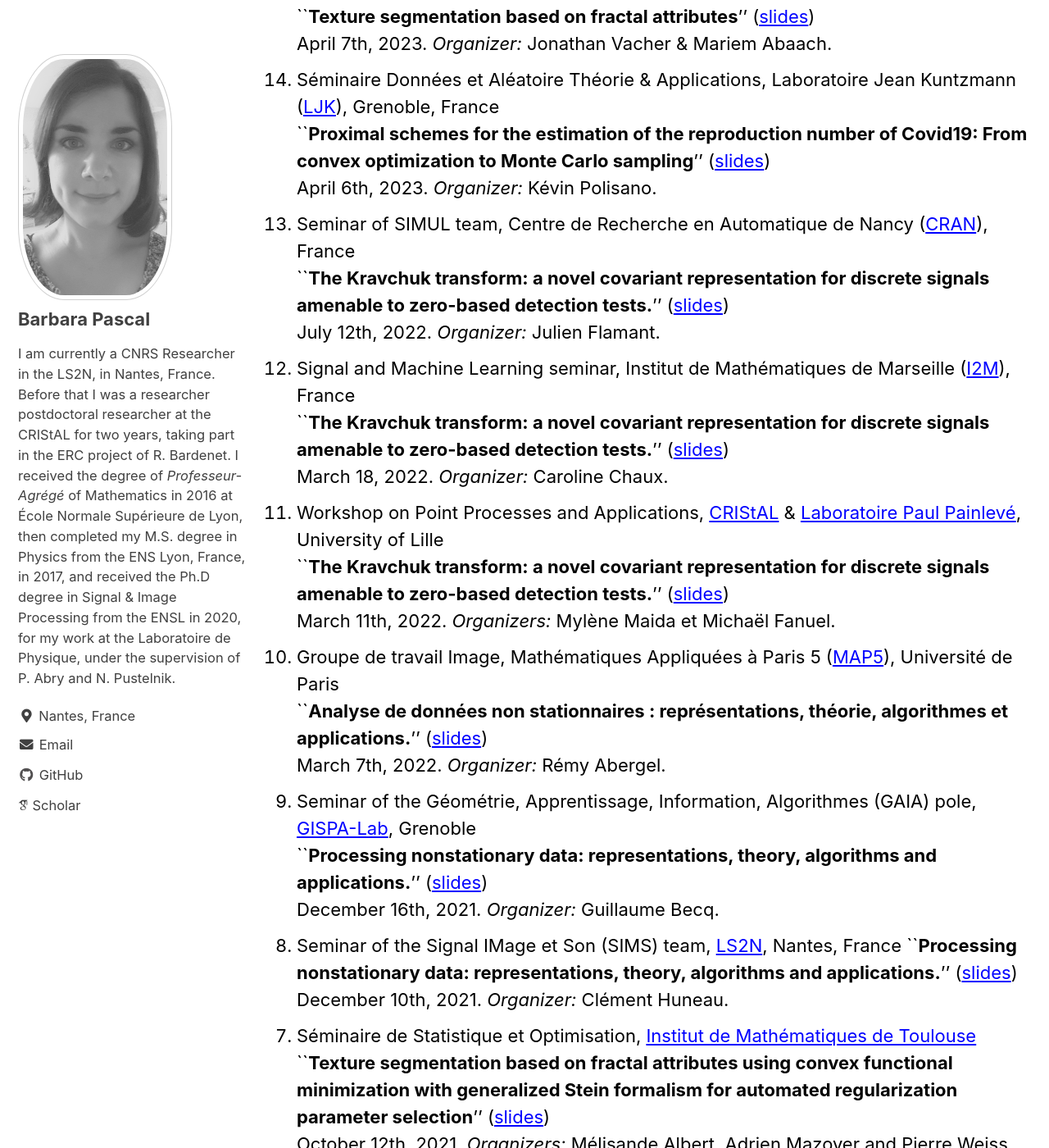
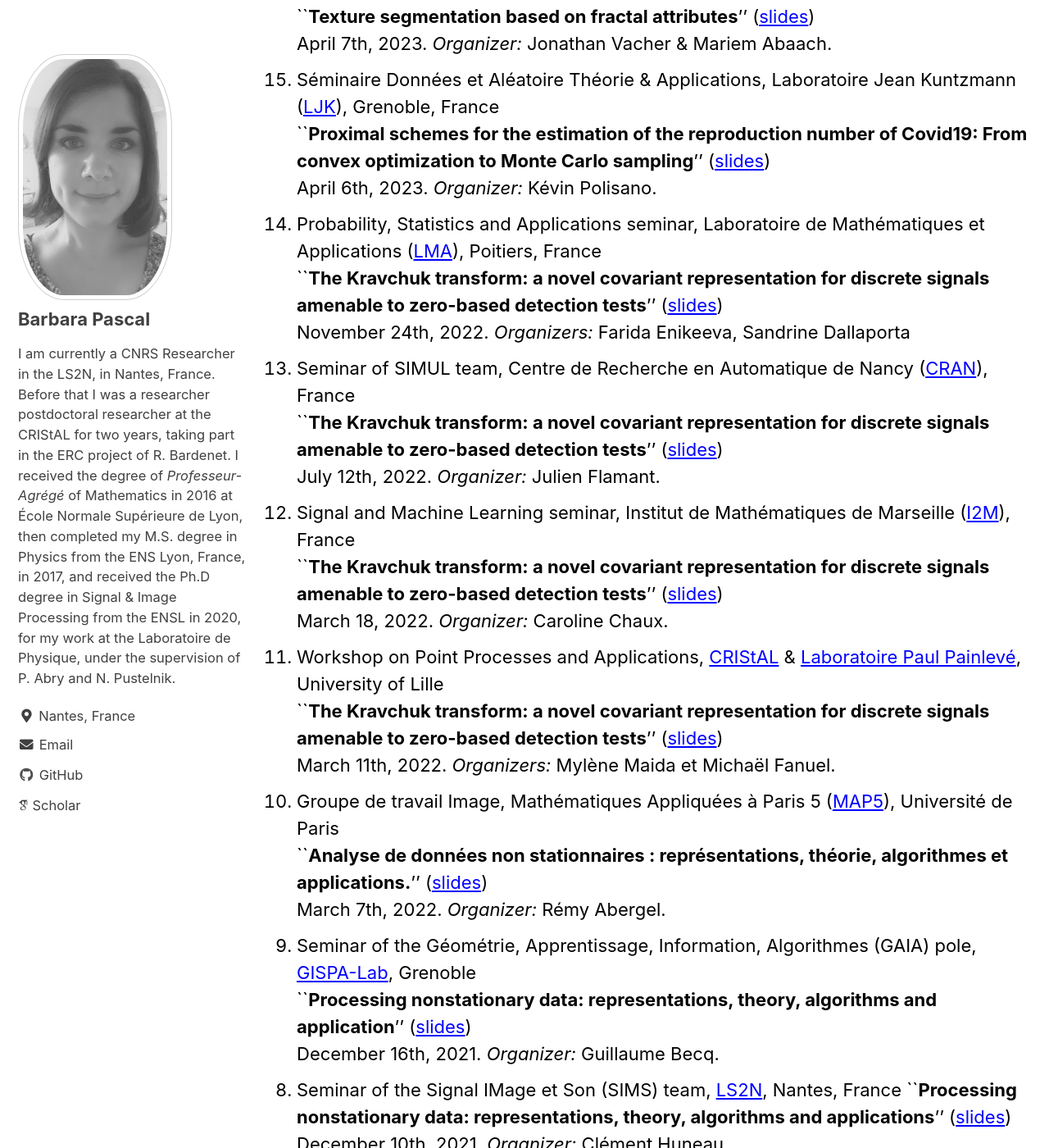
Before and after one commit to bpascal-fr/bpascal-fr.github.io, a Jekyll site: the page built from _pages/invitations.md, in a window 1280 px wide and 1400 px high, scrolled down 756 px. Shown: the whole window at 82% size. Built offline with Jekyll 4.4.1, drawn with Linux system fonts in a browser that asks for light colours; cached includes are drawn as plain includes; nearby versions of some CDN libraries; some web fonts are replaced; some of the changed text lies outside the part shown.

Commit message:
poitiers

```diff
--- a/_pages/invitations.md
+++ b/_pages/invitations.md
@@ -11,10 +11,10 @@ title: "Invited talks"
 * Mini-course `**Point processes and spatial statistics in time-frequency analysis**'
 [Stochastic Geometry Days](https://www.mathconf.org/sgd2021), Dunkerque, France, November 15-19 2021
 ([slides](../assets/pdfs/SP-and-GAF_B-Pascal.pdf), [codes](https://github.com/bpascal-fr/GeoSto-PP-for-TF))
-* Poster presentation ``**Joint estimation of local variance and local regularity for texture segmentation,**'' ([poster](../assets/pdfs/CS18.pdf))
+* Poster presentation ``**Joint estimation of local variance and local regularity for texture segmentation**'' ([poster](../assets/pdfs/CS18.pdf))
 **B. Pascal**, N. Pustelnik, and P. Abry,
  [Curves and Surfaces](https://cs2018.sciencesconf.org/), Arcachon, France, June 28th au 4 July 4th 2018.
-* Mini-symposium presentation ``**Combining Local Regularity Estimation and Total Variation Optimization for Scale-Free Texture Segmentation,**'' ([slides](../assets/pdfs/siam2018.pdf))
+* Mini-symposium presentation ``**Combining Local Regularity Estimation and Total Variation Optimization for Scale-Free Texture Segmentation**'' ([slides](../assets/pdfs/siam2018.pdf))
 **B. Pascal**, N. Pustelnik, and P. Abry,
 [SIAM IS](https://www.siam-is18.dm.unibo.it/), Bologna, Italy, June 5-8 2018.
 
@@ -26,23 +26,26 @@ April 7th, 2023. *Organizer:* Jonathan Vacher & Mariem Abaach.
 7. Séminaire Données et Aléatoire Théorie & Applications, Laboratoire Jean Kuntzmann ([LJK](https://www-ljk.imag.fr/)), Grenoble, France
 ``**Proximal schemes for the estimation of the reproduction number of Covid19: From convex optimization to Monte Carlo sampling**'' ([slides](../assets/pdfs/LJK23.pdf))
 April 6th, 2023. *Organizer:* Kévin Polisano.
-6. Seminar of SIMUL team, Centre de Recherche en Automatique de Nancy ([CRAN](http://www.cran.univ-lorraine.fr/)), France
-``**The Kravchuk transform: a novel covariant representation for discrete signals amenable to zero-based detection tests.**'' ([slides](../assets/pdfs/CRAN22.pdf))
+6. Probability, Statistics and Applications seminar, Laboratoire de Mathématiques et Applications ([LMA](http://rech-math.sp2mi.univ-poitiers.fr/)), Poitiers, France
+``**The Kravchuk transform: a novel covariant representation for discrete signals amenable to zero-based detection tests**'' ([slides](../assets/pdfs/LMA22.pdf))
+November 24th, 2022. *Organizers:* Farida Enikeeva, Sandrine Dallaporta
+1. Seminar of SIMUL team, Centre de Recherche en Automatique de Nancy ([CRAN](http://www.cran.univ-lorraine.fr/)), France
+``**The Kravchuk transform: a novel covariant representation for discrete signals amenable to zero-based detection tests**'' ([slides](../assets/pdfs/CRAN22.pdf))
 July 12th, 2022. *Organizer:* Julien Flamant.
 1. Signal and Machine Learning seminar, Institut de Mathématiques de Marseille ([I2M](https://www.i2m.univ-amu.fr/)), France
-``**The Kravchuk transform: a novel covariant representation for discrete signals amenable to zero-based detection tests.**'' ([slides](../assets/pdfs/I2M22.pdf))
+``**The Kravchuk transform: a novel covariant representation for discrete signals amenable to zero-based detection tests**'' ([slides](../assets/pdfs/I2M22.pdf))
 March 18, 2022.  *Organizer:* Caroline Chaux.
 1. Workshop on Point Processes and Applications, [CRIStAL](https://www.cristal.univ-lille.fr/spip.php?page=rubrique&id_rubrique=1) & [Laboratoire Paul Painlevé](https://math.univ-lille.fr/), University of Lille
-``**The Kravchuk transform: a novel covariant representation for discrete signals amenable to zero-based detection tests.**'' ([slides](../assets/pdfs/gt-kravchuk.pdf))
+``**The Kravchuk transform: a novel covariant representation for discrete signals amenable to zero-based detection tests**'' ([slides](../assets/pdfs/gt-kravchuk.pdf))
 March 11th, 2022. *Organizers:* Mylène Maida et Michaël Fanuel.
 1. Groupe de travail Image, Mathématiques Appliquées à Paris 5 ([MAP5](https://map5.mi.parisdescartes.fr/)), Université de Paris
 ``**Analyse de données non stationnaires : représentations, théorie, algorithmes et applications.**'' ([slides](../assets/pdfs/MAP522.pdf))
 March 7th, 2022. *Organizer:* Rémy Abergel.
 1. Seminar of the Géométrie, Apprentissage, Information, Algorithmes (GAIA) pole, [GISPA-Lab](http://www.gipsa-lab.fr/), Grenoble
-``**Processing nonstationary data: representations, theory, algorithms and applications.**'' ([slides](../assets/pdfs/Grenoble21.pdf))
+``**Processing nonstationary data: representations, theory, algorithms and application**'' ([slides](../assets/pdfs/Grenoble21.pdf))
 December 16th, 2021. *Organizer:* Guillaume Becq.
 1. Seminar of the Signal IMage et Son (SIMS) team, [LS2N](https://www.ls2n.fr/), Nantes, France
-``**Processing nonstationary data: representations, theory, algorithms and applications.**'' ([slides](../assets/pdfs/Nantes21.pdf))
+``**Processing nonstationary data: representations, theory, algorithms and applications**'' ([slides](../assets/pdfs/Nantes21.pdf))
 December 10th, 2021. *Organizer:* Clément Huneau.
 1. Séminaire de Statistique et Optimisation, [Institut de Mathématiques de Toulouse](https://www.math.univ-toulouse.fr/)
 ``**Texture segmentation based on fractal attributes using convex functional minimization with generalized Stein formalism for automated regularization parameter selection**'' ([slides](../assets/pdfs/Toulouse21.pdf))
```
Also changed, not shown: 1 other file.
